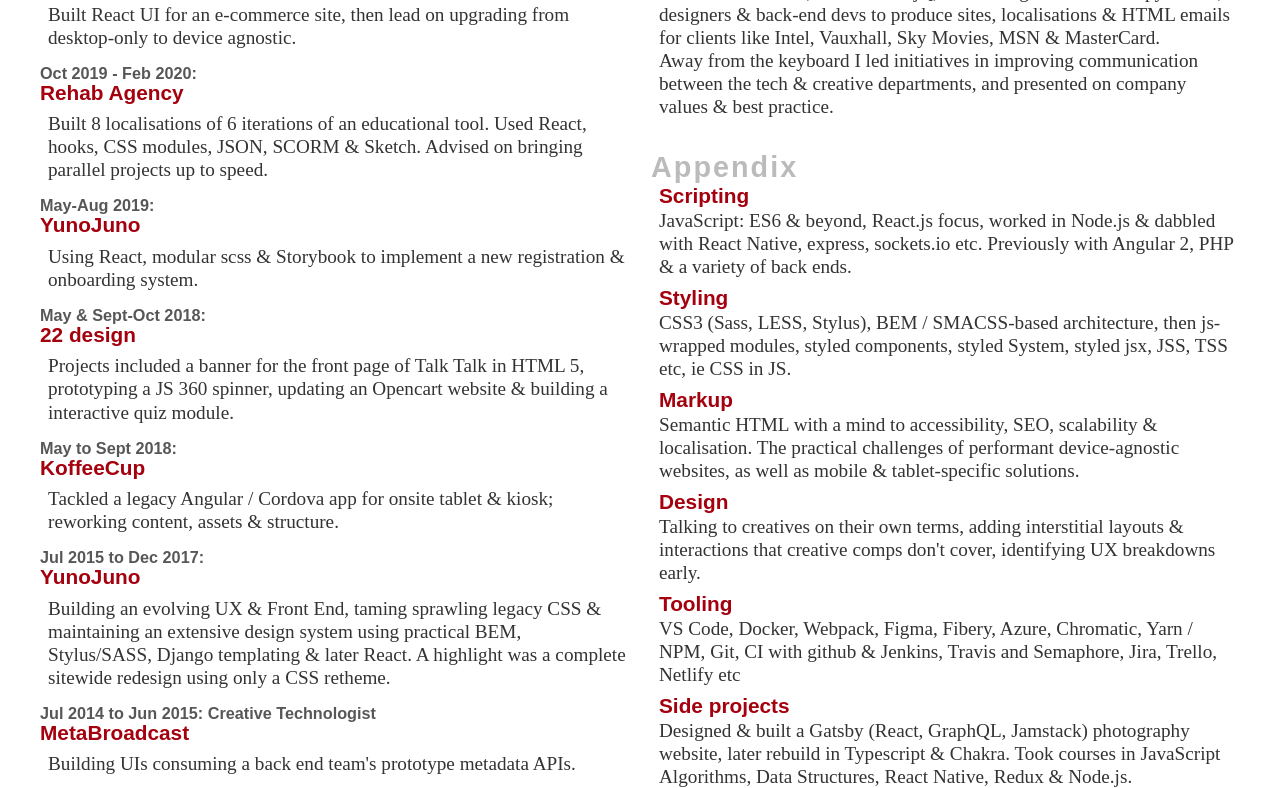
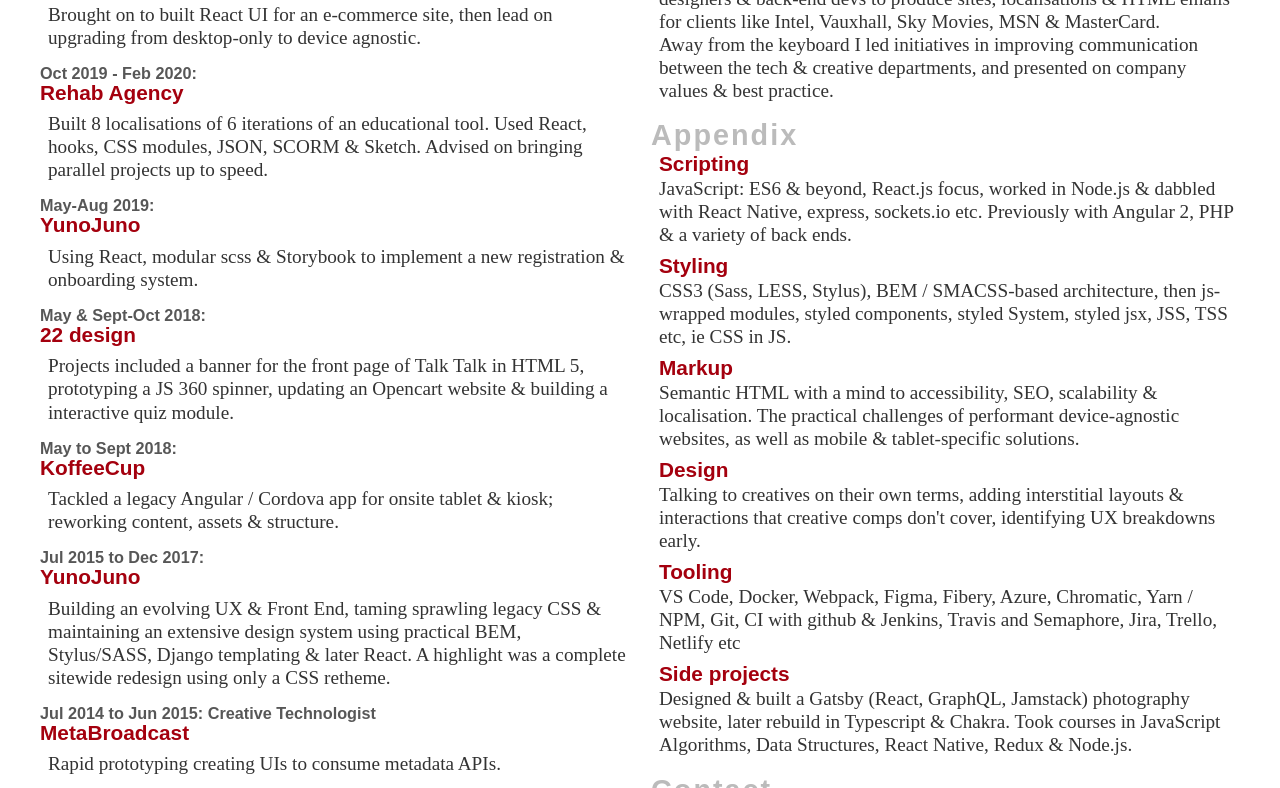
Before and after one commit to DanielGovan/cv_page, a Gatsby site: page / in a window 1280 px wide. Shown: the part 670-1458 px from the top of the page. Built offline with nearby package versions, Linux system fonts and the light colour scheme; Gatsby itself is replaced by a stand-in of ours.

Commit message:
more tweaks

```diff
--- a/src/components/SectionHeader.js
+++ b/src/components/SectionHeader.js
@@ -7,7 +7,7 @@
   font-size: 1.8rem;
   color: #bbb;
   letter-spacing: 2px;
-  padding: 1rem 0 0;
+  margin: 1rem 0 0;
 
   @media print {
     letter-spacing: normal !important;
--- a/src/pages/index.js
+++ b/src/pages/index.js
@@ -49,8 +49,8 @@
           minigames.
         </Place>
         <Place time="Feb - Mar 2020:" place="EDD London">
-          Built React UI for an e-commerce site, then lead on upgrading from
-          desktop-only to device agnostic.
+          Brought on to built React UI for an e-commerce site, then lead on
+          upgrading from desktop-only to device agnostic.
         </Place>
         <Place time="Oct 2019 - Feb 2020:" place="Rehab Agency">
           Built 8 localisations of 6 iterations of an educational tool. Used
@@ -80,7 +80,7 @@
           time="Jul 2014 to Jun 2015: Creative Technologist"
           place="MetaBroadcast"
         >
-          Building UIs consuming a back end team's prototype metadata APIs.
+          Rapid prototyping creating UIs to consume metadata APIs.
         </Place>
         <Place time="Feb 2014 to Jun 2015:" place="VooDooBytes">
           agreatplacetobe front end with Mixture, Liquid, Sass &amp; jQ for
```
